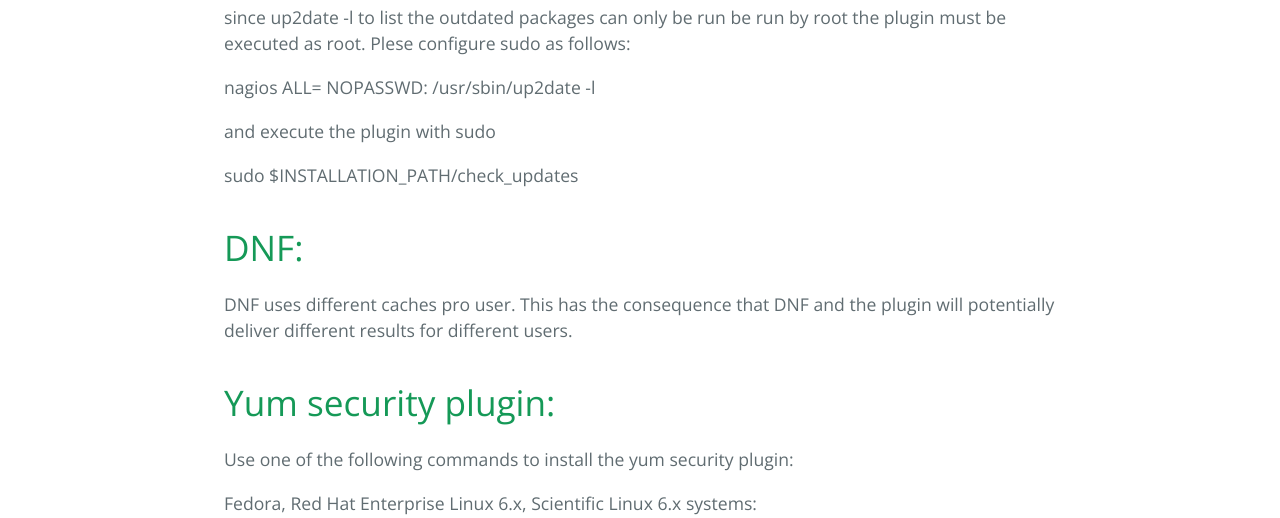
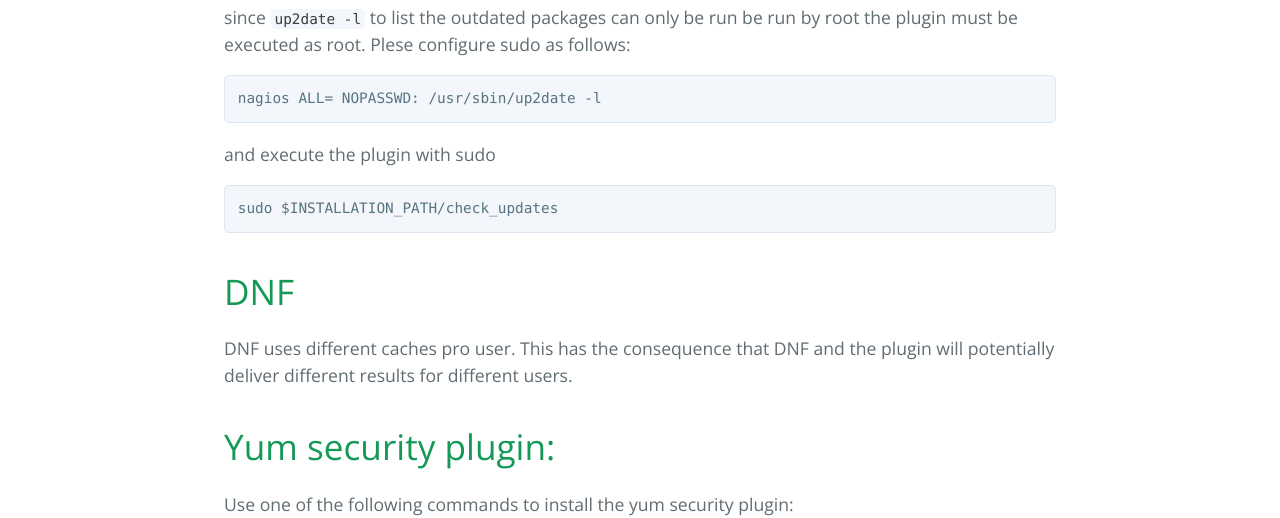
Before and after one commit to matteocorti/check_updates, a plain HTML site: page index.html in a window 1280 px wide. Shown: the part 601-1119 px from the top of the page. Drawn offline with nearby package versions, Linux system fonts and the light colour scheme.

Commit message:
Formatting and small corrections

```diff
--- a/index.html
+++ b/index.html
@@ -39,20 +39,20 @@
 system.</p>
 
 <h1>
-<a id="up2date" class="anchor" href="#up2date" aria-hidden="true"><span class="octicon octicon-link"></span></a>up2date:</h1>
+<a id="up2date" class="anchor" href="#up2date" aria-hidden="true"><span class="octicon octicon-link"></span></a>up2date</h1>
 
-<p>since up2date -l to list the outdated packages can only be run be run
+      <p>since <code>up2date -l</code> to list the outdated packages can only be run be run
 by root the plugin must be executed as root. Plese configure sudo as
 follows:</p>
 
-<p>nagios ALL= NOPASSWD: /usr/sbin/up2date -l</p>
+      <pre>nagios ALL= NOPASSWD: /usr/sbin/up2date -l</pre>
 
-<p>and execute the plugin with sudo</p>
+      <p>and execute the plugin with sudo</p>
 
-<p>sudo $INSTALLATION_PATH/check_updates</p>
+      <pre>sudo $INSTALLATION_PATH/check_updates</pre>
 
 <h1>
-<a id="dnf" class="anchor" href="#dnf" aria-hidden="true"><span class="octicon octicon-link"></span></a>DNF:</h1>
+<a id="dnf" class="anchor" href="#dnf" aria-hidden="true"><span class="octicon octicon-link"></span></a>DNF</h1>
 
 <p>DNF uses different caches pro user. This has the consequence that DNF
 and the plugin will potentially deliver different results for
```
